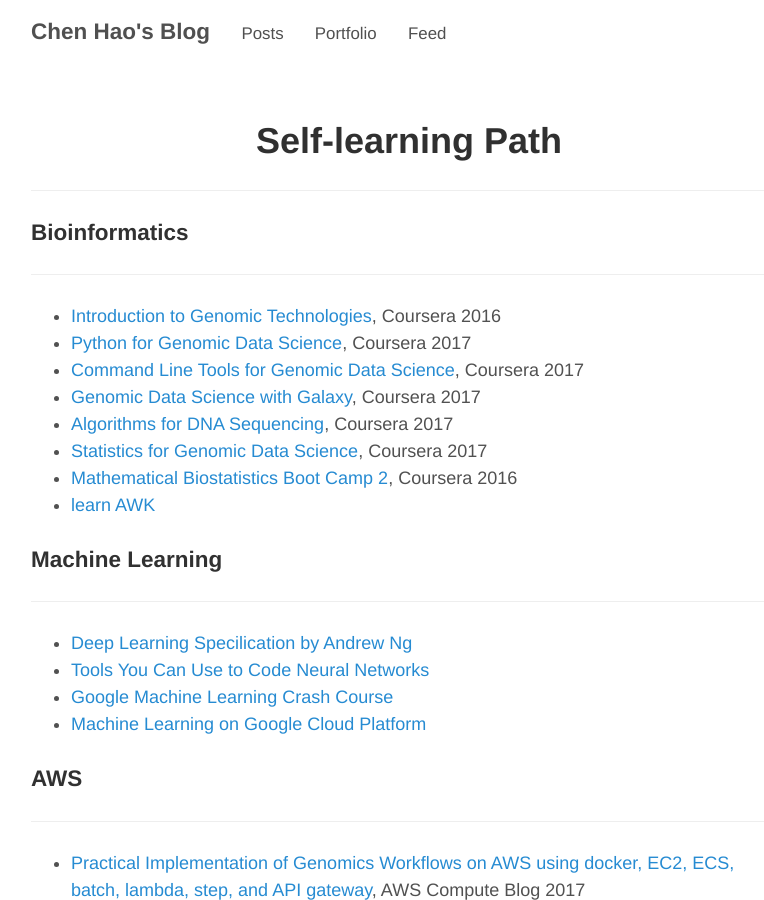
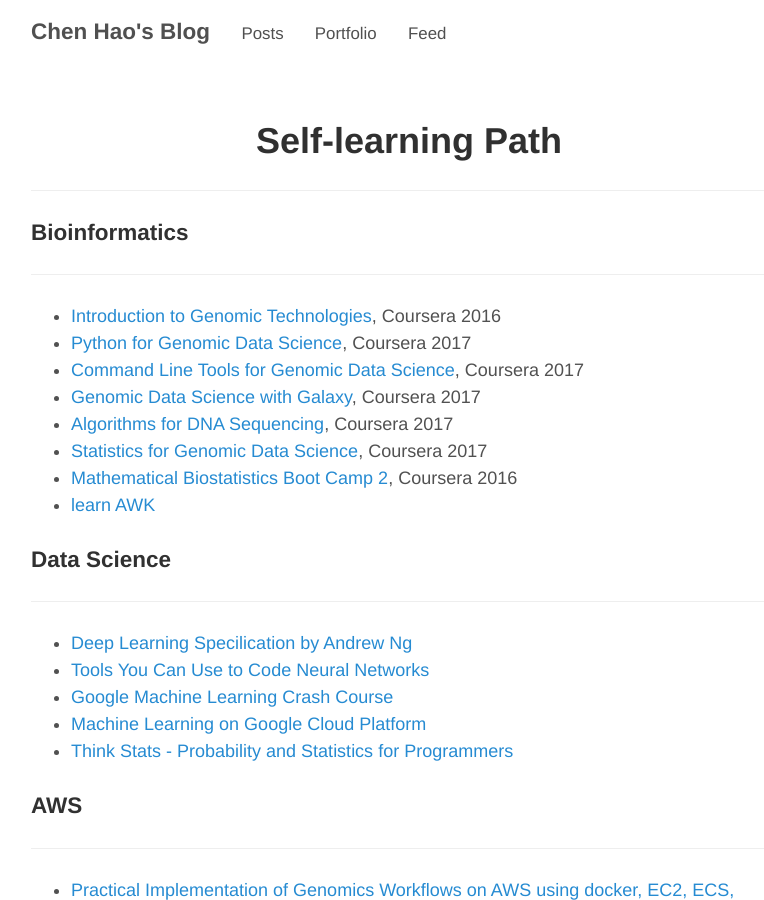
Before and after one commit to haoeric/haoeric.github.io, a Jekyll site: the page built from _posts/Portfolio/2016-07-22-My-self-learning.md, in a window 1280 px wide and 900 px high. Shown: the whole window, without its empty margins (231-995 px from the left). Built offline with Jekyll 4.4.1, drawn with Linux system fonts in a browser that asks for light colours; comment, search, counter and statistics services are not loaded.

```diff
--- a/_includes/mathJax_support.html
+++ b/_includes/mathJax_support.html
@@ -2,7 +2,8 @@
 
 <!-- MathJax Section -->
 <!-- copied from http://www.cnblogs.com/mo-wang/p/5117819.html -->
-<script src="http://cdn.mathjax.org/mathjax/latest/MathJax.js?config=TeX-AMS_HTML" type="text/javascript"></script>
+<!-- <script src="http://cdn.mathjax.org/mathjax/latest/MathJax.js?config=TeX-AMS_HTML" type="text/javascript"></script>  -->
+<script type="text/javascript" src="https://cdnjs.cloudflare.com/ajax/libs/mathjax/2.7.5/MathJax.js"></script>
 <!-- mathjax config similar to math.stackexchange -->
 <script type="text/x-mathjax-config">
 MathJax.Hub.Config({
--- a/_posts/Portfolio/2016-07-22-My-self-learning.md
+++ b/_posts/Portfolio/2016-07-22-My-self-learning.md
@@ -19,7 +19,7 @@ tags: [research]
 - [Mathematical Biostatistics Boot Camp 2](https://www.coursera.org/learn/biostatistics-2), Coursera 2016
 - [learn AWK](https://www.shortcutfoo.com/app/dojos/awk)
 
-### Machine Learning
+### Data Science
 
 ---------------------------------------
 
@@ -27,6 +27,7 @@ tags: [research]
 - [Tools You Can Use to Code Neural Networks](https://medium.freecodecamp.org/deep-learning-for-developers-tools-you-can-use-to-code-neural-networks-on-day-1-34c4435ae6b)
 - [Google Machine Learning Crash Course](https://developers.google.com/machine-learning/crash-course/)
 - [Machine Learning on Google Cloud Platform](https://cloudacademy.com/learning-paths/machine-learning-on-google-cloud-platform-206/?utm_campaign=ATH-GCP-Machine-Learning-on-GCP-April19&utm_source=hs_email&utm_medium=email&utm_content=62265305&_hsenc=p2ANqtz-_MTVqeF2RrqNOkQtK1x0Qq5qZuXhoypQGb67htYaSz7FTDTZ0gsG6vN3Fsu-XdBYr7_IPaF26T4HTLa2FfUGdMQLNNFQ&_hsmi=62265305)
+- [Think Stats - Probability and Statistics for Programmers](https://greenteapress.com/wp/think-stats-2e/)
 
 
 ### AWS
```
